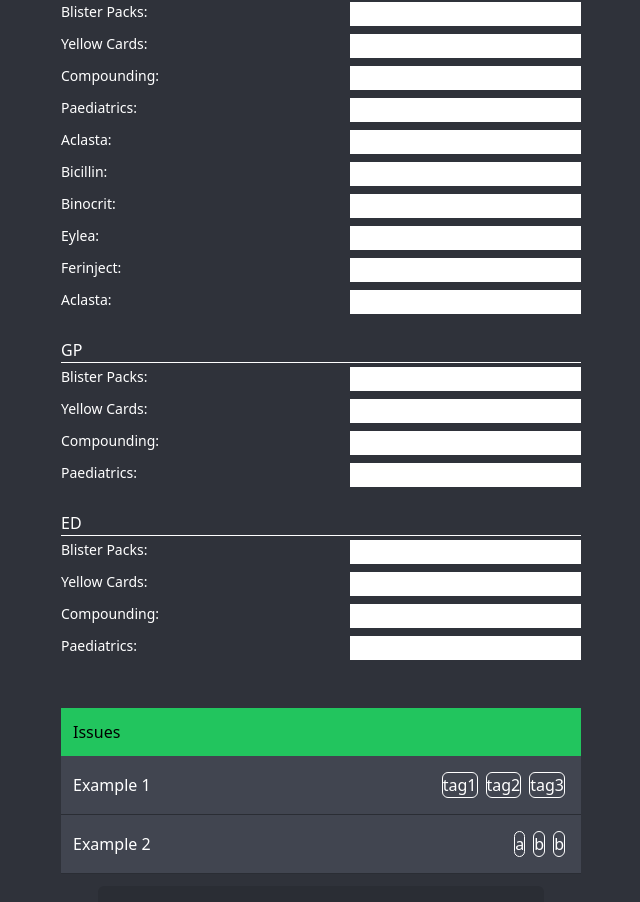
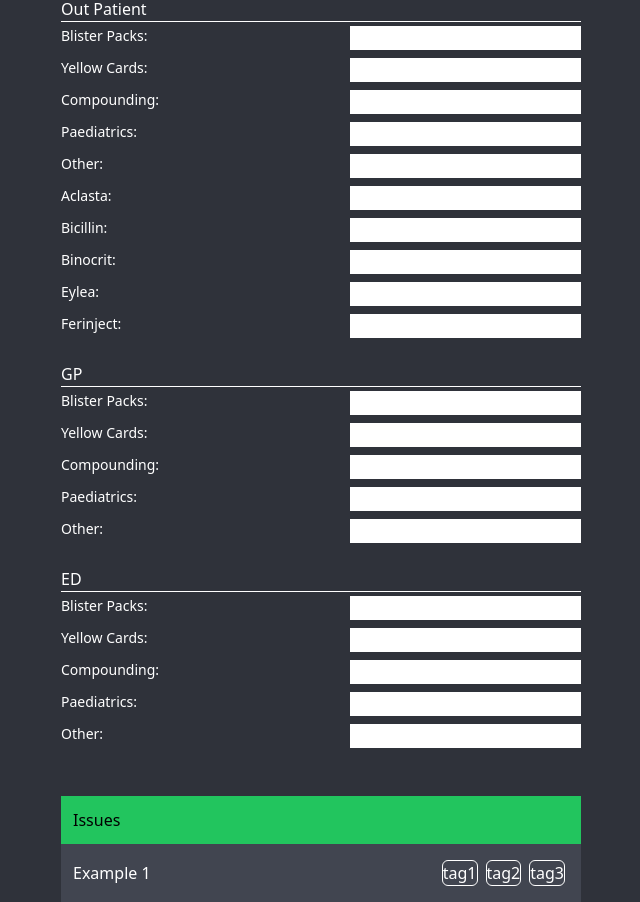
Before and after one commit to KarlGilden/apoteo, a Next.js app: page /new-log in a window 1280 px wide. Shown: the part 366-1268 px from the top of the page, without its empty margins (319-959 px from the left). Built offline with nearby package versions, Linux system fonts and the light colour scheme.

Commit message:
add other field

```diff
--- a/pages/new-log.tsx
+++ b/pages/new-log.tsx
@@ -37,6 +37,7 @@
             yellowCards: 0,
             blisterPacks: 0,
             paediatric: 0,
+            other: 0,
             sum: 0
         },
         outp: {
@@ -49,6 +50,7 @@
             yellowCards: 0,
             blisterPacks: 0,
             paediatric: 0,
+            other: 0,
             sum: 0
         },
         gp: {
@@ -56,6 +58,7 @@
             yellowCards: 0,
             blisterPacks: 0,
             paediatric: 0,
+            other: 0,
             sum: 0
         },
         ed: {
@@ -63,6 +66,7 @@
             yellowCards: 0,
             blisterPacks: 0,
             paediatric: 0,
+            other: 0,
             sum: 0
         }
     })
@@ -162,6 +166,10 @@
                                 <label className='text-sm text-white' htmlFor="">Paediatrics:</label>
                                 <input type="number" onChange={(e)=>{setData({...data, discharge: {...data.discharge, paediatric: parseInt(e.target.value)}})}}/>
                             </div>
+                            <div className='flex justify-between w-full sm:w-full'>
+                                <label className='text-sm text-white' htmlFor="">Other:</label>
+                                <input type="number" onChange={(e)=>{setData({...data, discharge: {...data.discharge, other: parseInt(e.target.value)}})}}/>
+                            </div>
                         </div>
 
                         <div className='p-3'></div>
@@ -191,6 +199,11 @@
                             </div>
                             <div className='p-1'></div>
                             <div className='flex justify-between w-full sm:w-full'>
+                                <label className='text-sm text-white' htmlFor="">Other:</label>
+                                <input type="number" onChange={(e)=>{setData({...data, outp: {...data.outp, other: parseInt(e.target.value)}})}}/>
+                            </div>
+                            <div className='p-1'></div>
+                            <div className='flex justify-between w-full sm:w-full'>
                                 <label className='text-sm text-white' htmlFor="">Aclasta:</label>
                                 <input type="number" onChange={(e)=>{setData({...data, outp: {...data.outp, aclasta: parseInt(e.target.value)}})}}/>
                             </div>
@@ -214,12 +227,6 @@
                                 <label className='text-sm text-white' htmlFor="">Ferinject:</label>
                                 <input type="number" onChange={(e)=>{setData({...data, outp: {...data.outp, ferinject: parseInt(e.target.value)}})}}/>
                             </div>
-                            <div className='p-1'></div>
-                            <div className='flex justify-between w-full sm:w-full'>
-                                <label className='text-sm text-white' htmlFor="">Aclasta:</label>
-                                <input type="number" onChange={(e)=>{setData({...data, outp: {...data.outp, aclasta: parseInt(e.target.value)}})}}/>
-                            </div>
-
                         </div>
 
                         <div className='p-3'></div>
@@ -248,7 +255,11 @@
                                 <label className='text-sm text-white' htmlFor="">Paediatrics:</label>
                                 <input type="number" onChange={(e)=>{setData({...data, gp: {...data.gp, paediatric: parseInt(e.target.value)}})}}/>
                             </div>
-
+                            <div className='p-1'></div>
+                            <div className='flex justify-between w-full sm:w-full'>
+                                <label className='text-sm text-white' htmlFor="">Other:</label>
+                                <input type="number" onChange={(e)=>{setData({...data, gp: {...data.gp, other: parseInt(e.target.value)}})}}/>
+                            </div>
                          </div>
 
                         <div className='p-3'></div>
@@ -275,6 +286,11 @@
                             <div className='flex justify-between w-full sm:w-full'>
                                 <label className='text-sm text-white' htmlFor="">Paediatrics:</label>
                                 <input type="number" onChange={(e)=>{setData({...data, ed: {...data.ed, paediatric: parseInt(e.target.value)}})}}/>
+                            </div>
+                            <div className='p-1'></div>
+                            <div className='flex justify-between w-full sm:w-full'>
+                                <label className='text-sm text-white' htmlFor="">Other:</label>
+                                <input type="number" onChange={(e)=>{setData({...data, ed: {...data.ed, other: parseInt(e.target.value)}})}}/>
                             </div>
                         </div>
                     </div>
```
